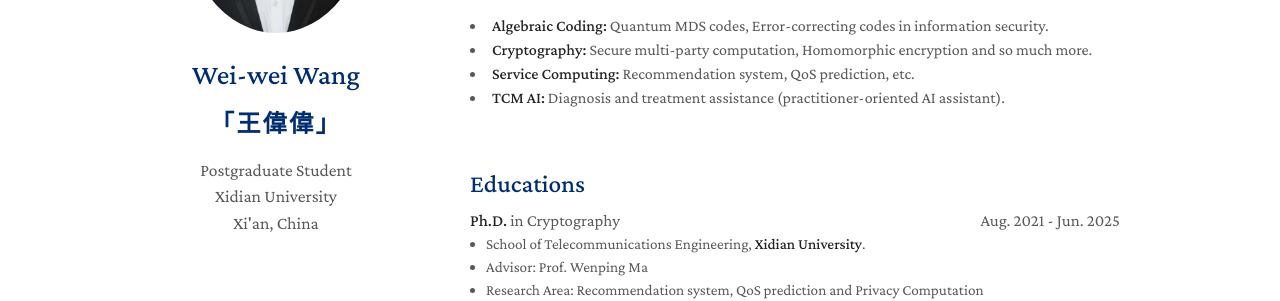
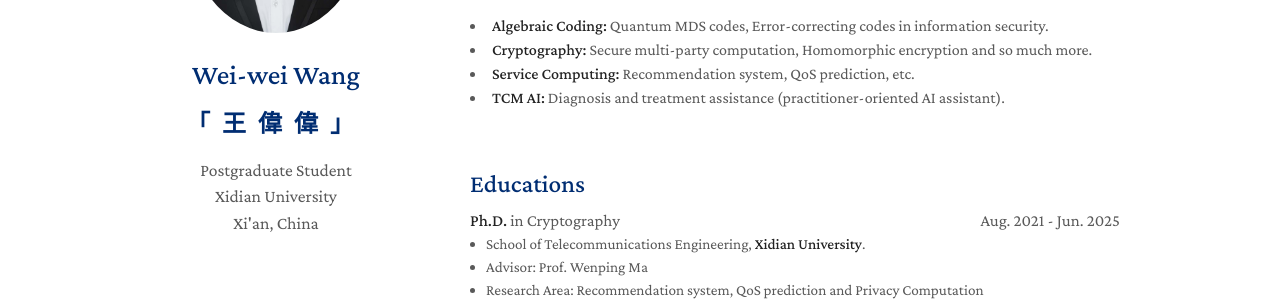
Before and after one commit to Joe-weir-wong/joe-weir-wong.github.io, a Jekyll site: the page built from index.md, in a window 1280 px wide. Shown: the part 316-617 px from the top of the page. Built offline with Jekyll 4.4.1, drawn with Linux system fonts in a browser that asks for light colours; a style sheet for code colours, icons or effects is not loaded.

Commit message:
edit homepage

```diff
--- a/_layouts/homepage.html
+++ b/_layouts/homepage.html
@@ -101,7 +101,7 @@
 
         <h1>{{ site.title }}</h1>
         {% if site.cn_title %}
-        <h2 style="margin: 0px 0 20px; font-size: 1.5rem; font-family: 'Noto Serif SC', 'Source Han Serif SC', 'STKaiti', serif; font-weight: 600; letter-spacing: 0.1em;">{{ site.cn_title }}</h2>
+        <h2 style="margin: 0px 0 20px; font-size: 1.5rem; font-family: 'Noto Serif SC', 'Source Han Serif SC', 'STKaiti', serif; font-weight: 800; letter-spacing: 0.5em;">{{ site.cn_title }}</h2>
         {% endif %}
 
         {% if site.position %}
```
